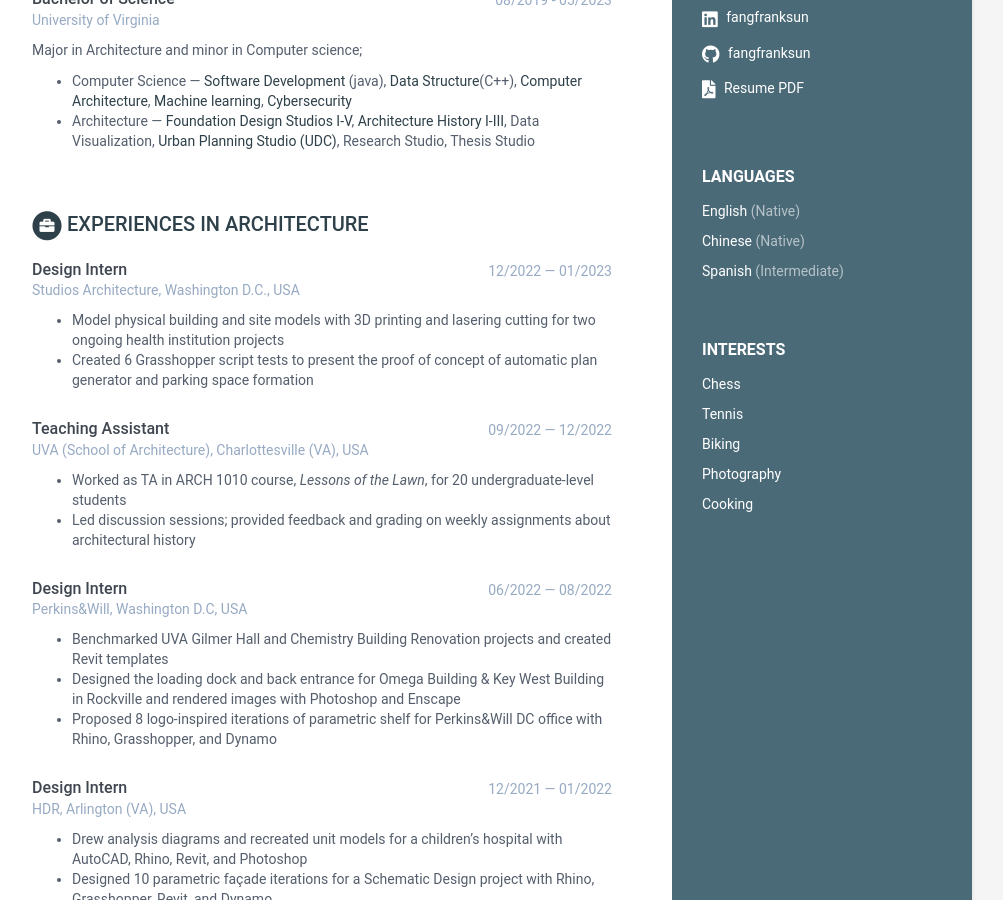
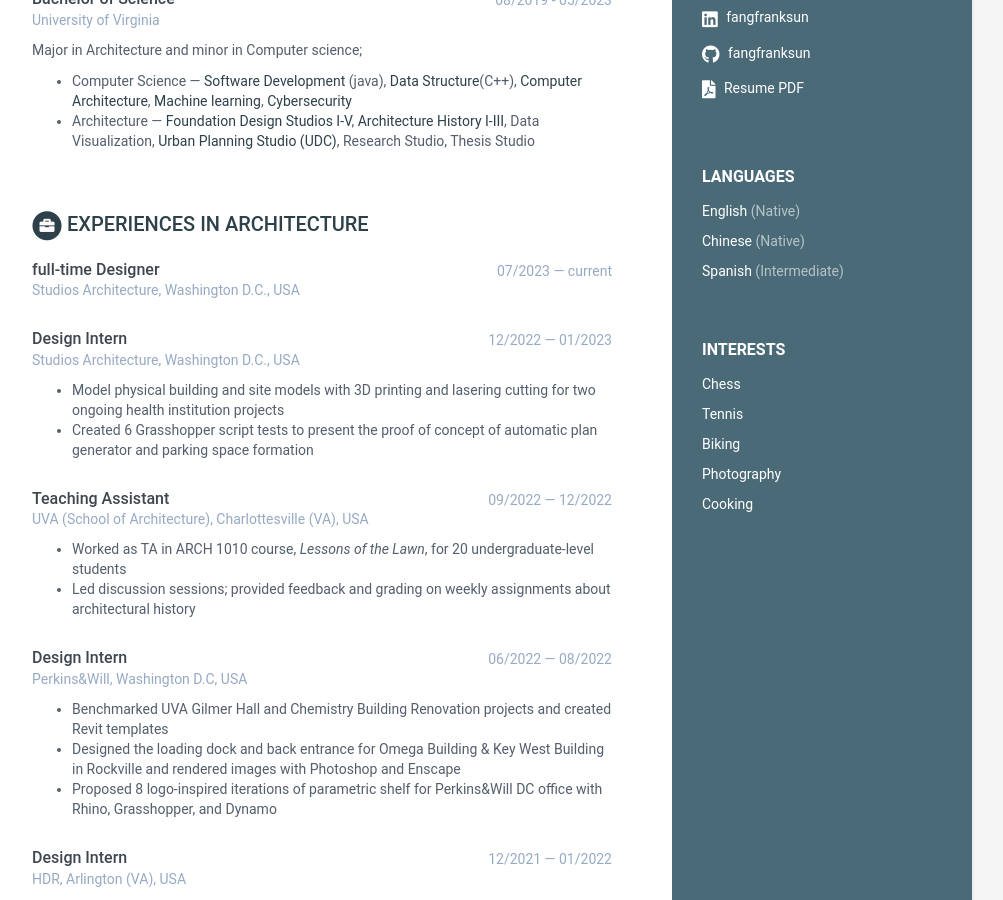
Before and after one commit to FangFrankSun/My_Resume, a Jekyll site: the page built from index.html, in a window 1280 px wide and 900 px high, scrolled down 431 px. Shown: the whole window, without its empty margins (168-1171 px from the left). Built offline with Jekyll 4.4.1, drawn with Linux system fonts in a browser that asks for light colours.

Commit message:
Update data.yml

```diff
--- a/_data/data.yml
+++ b/_data/data.yml
@@ -86,6 +86,12 @@ education:
 experiences2:
     title: Experiences in Architecture
     info:
+
+      - role: full-time Designer
+        time: 07/2023 — current
+        company: Studios Architecture, Washington D.C., USA
+        details: |
+
 
       - role: Design Intern
         time: 12/2022 — 01/2023
```
